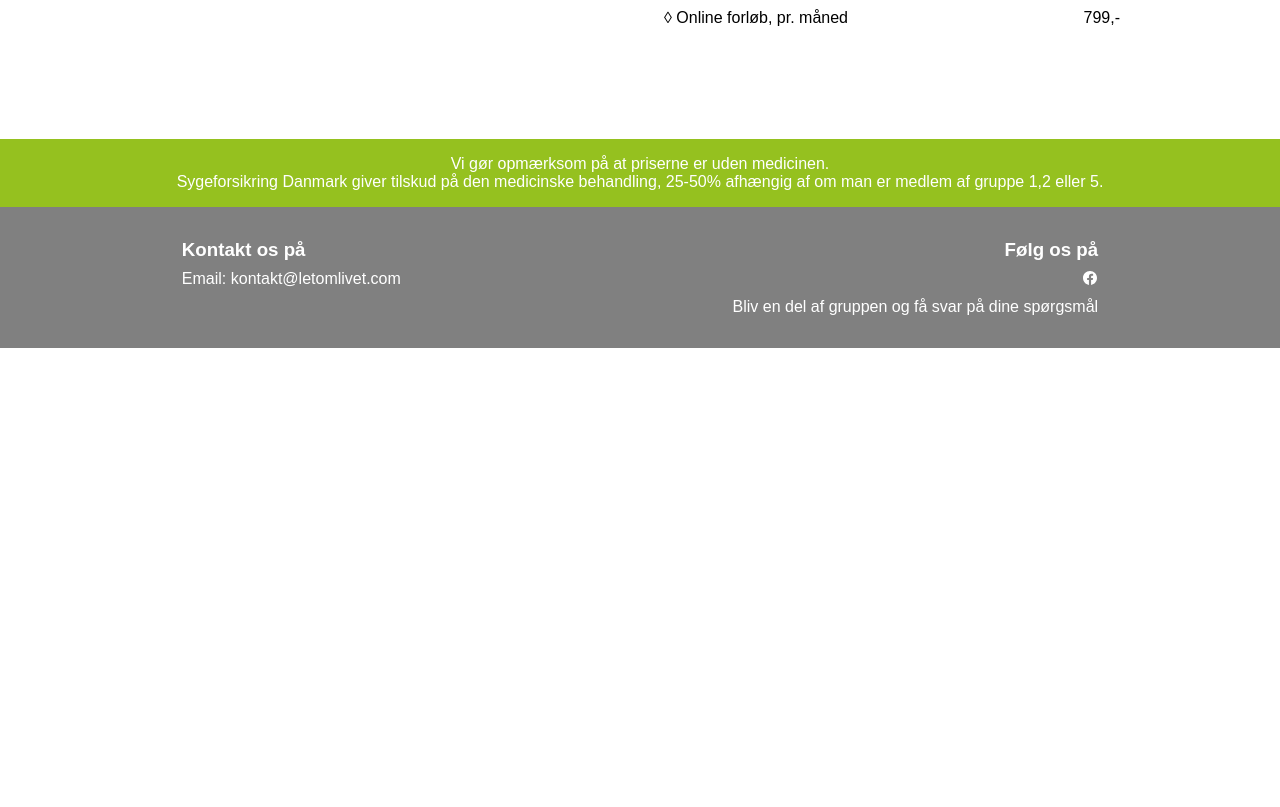
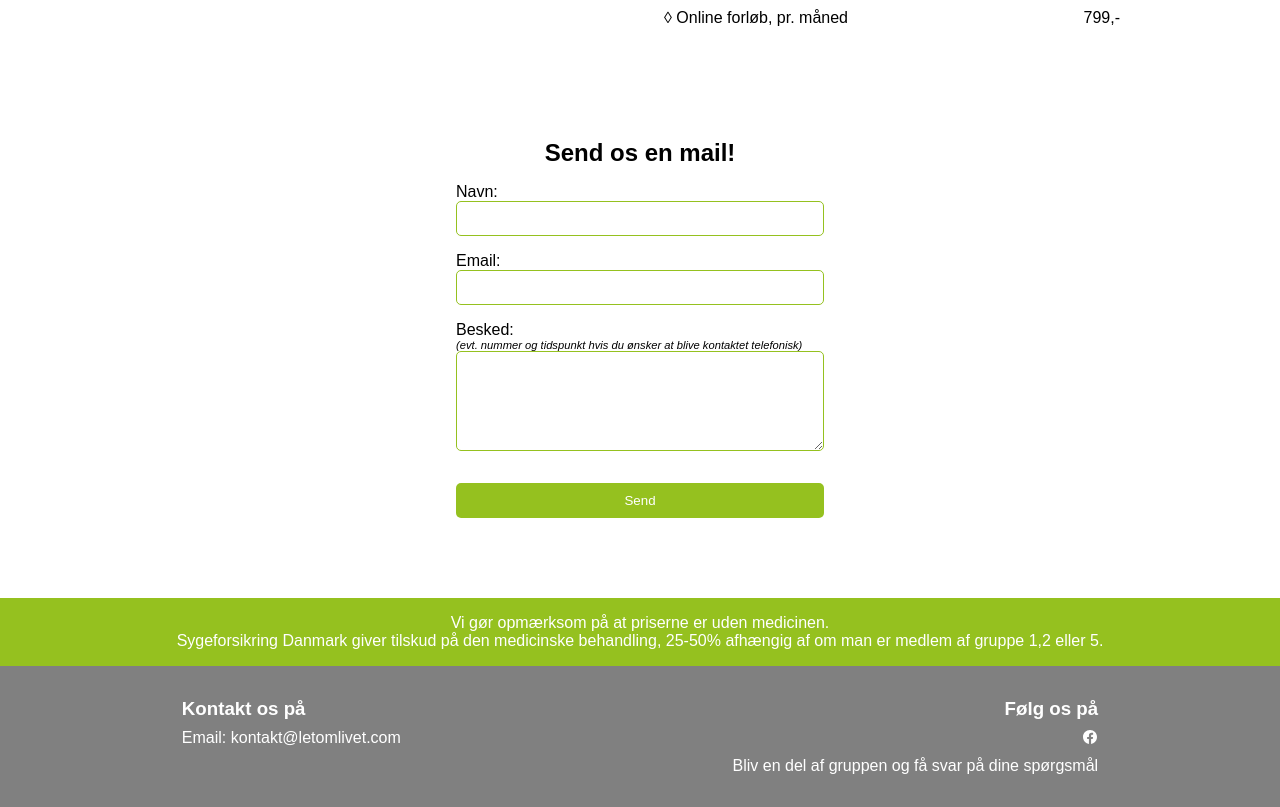
Before and after one commit to AstridWest/letomlivet, a React (Create React App) app: page /Priser in a window 1280 px wide. Shown: the part 1040-1847 px from the top of the page. Before the commit the page ends 1388 px from the top, so only its background shows below. Built offline with nearby package versions, Linux system fonts and the light colour scheme; a web font is replaced by a local one.

Commit message:
siden har fået tilføjet kontankt og er næsten færdig

```diff
--- a/package.json
+++ b/package.json
@@ -3,6 +3,7 @@
   "version": "0.1.0",
   "private": true,
   "dependencies": {
+    "@emailjs/browser": "^3.10.0",
     "@emotion/react": "^11.10.5",
     "@testing-library/jest-dom": "^5.16.5",
     "@testing-library/react": "^13.4.0",
--- /dev/null
+++ b/src/components/ContactUs.js
@@ -0,0 +1,100 @@
+import React, { useRef } from 'react';
+import emailjs from '@emailjs/browser';
+
+/** @jsxImportSource @emotion/react */
+import { css } from '@emotion/react';
+
+export const ContactUs = () => {
+
+  const style = css`
+    display: flex;
+    align-items: flex-start;
+    flex-direction: column;
+    width: 100%;
+    font-size: 16px;
+
+    & input {
+      width: 100%;
+      height: 35px;
+      padding:7px;
+      outline: none;
+      border-radius: 5px;
+      border: 1px solid #95c11f;
+
+      &:focus {
+        border: 2px solid lightgrey;
+      }
+    }
+
+    & textarea {
+      max-width: 100%;
+      min-width: 100%;
+      width: 100%;
+      max-height: 100px;
+      min-height: 100px;
+      padding:7px;
+      outline:none;
+      border-radius: 5px;
+      border: 1px solid #95c11f;
+
+      &:focus {
+        border: 2px solid lightgrey;
+      }
+    }
+
+    & label {
+      margin-top: 1rem;
+    }
+
+    & input[type="submit"] {
+      margin-top: 2rem;
+      cursor: pointer;
+      background-color: #95c11f;
+      color:white;
+      border:none;
+    }
+
+    & p {
+      font-size: 0.7em;
+      font-style: italic;
+    }
+  `
+
+  const form = useRef();
+
+  const sendEmail = (e) => {
+    e.preventDefault();
+
+    emailjs.sendForm(
+            'service_5dl3n0r',
+            'template_2f8huwr',
+            form.current,
+            'eNphIfYkkzqgEpngE'
+        )
+      .then((result) => {
+          e.target.reset();
+          alert("Din mail er blevet sendt og vi vender tilbage snarest.");
+      }, (error) => {
+          console.log(error.text);
+
+      });
+  };
+
+  return (
+    <form css={style} ref={form} onSubmit={sendEmail}>
+
+        <label>Navn:</label>
+        <input type="text" name="user_name" required />
+
+        <label>Email:</label>
+        <input type="email" name="user_email" required />
+
+        <label>Besked:</label>
+          <p>(evt. nummer og tidspunkt hvis du ønsker at blive kontaktet telefonisk)</p>
+        <textarea name="message" required />
+
+      <input className='submit' type="submit" value="Send" />
+
+    </form>
+  );
+};
--- a/src/views/Priser.js
+++ b/src/views/Priser.js
@@ -1,5 +1,6 @@
 /** @jsxImportSource @emotion/react */
 import { css } from '@emotion/react';
+import { ContactUs } from '../components/ContactUs';
 
 import Divider from "../components/Divider";
 
@@ -38,9 +39,18 @@ const Priser = () => {
             }
         }
 
-        & .gørsomjegsiger{
+        & .titler{
             padding-bottom: 0.5em;
         }
+
+    & .mail {
+        max-width: 400px;
+        display: flex;
+        flex-direction: column;
+        align-items: center;
+        margin: 0 auto;
+        padding: 0 1em 5em;
+    }
 
 @media only screen and (max-width: 500px) {
     .info {
@@ -70,7 +80,7 @@ const Priser = () => {
                         <li><p>◊ Medicinsk forløb, pr. måned</p> <p>249,-</p> </li>
                     </ul>
                     <ul>
-                        <p className='gørsomjegsiger'>Medicinsk forløb med personligt træning ved fremmøde, pr. måned</p>
+                        <p className='titler'>Medicinsk forløb med personligt træning ved fremmøde, pr. måned</p>
                         <li><p>◊ 1 træning om ugen</p><p>2.699,-</p></li>
                         <li><p>◊ 2 træninger om ugen (Anbefalet)</p><p>4.199,-</p></li>
                         <li><p>◊ 3 træning om ugen</p><p>5.999,-</p></li>
@@ -79,7 +89,7 @@ const Priser = () => {
                         <li><p>◊ Medicinsk behandling med online forløb, pr. måned</p><p>999,-</p></li>
                     </ul>
                     <ul>
-                        <p className='gørsomjegsiger'>Personligt træningsforløb med fremmøde, pr. måned</p>
+                        <p className='titler'>Personligt træningsforløb med fremmøde, pr. måned</p>
                         <li><p>◊ 1 træning om ugen</p><p>2.499,-</p></li>
                         <li><p>◊ 2 træninger om ugen</p><p>3.999,-</p></li>
                         <li><p>◊ 3 træning om ugen</p><p>5.799,-</p></li>
@@ -90,6 +100,12 @@ const Priser = () => {
                 </div>
             </div>
 
+            <div className='mail'>
+                <h2>Send os en mail!</h2>
+                <ContactUs />
+            </div>
+
+
                 <Divider text="Vi gør opmærksom på at priserne er uden medicinen." list="Sygeforsikring Danmark giver tilskud på den medicinske behandling, 25-50% afhængig af om man er medlem af gruppe 1,2 eller 5." />
             </div>
      );
--- a/src/views/Træning.js
+++ b/src/views/Træning.js
@@ -44,7 +44,7 @@ const Træning = () => {
         gap:0;
     }
 
-    .test {
+    .reverse {
         flex-direction: column-reverse;
     }
 
@@ -69,7 +69,7 @@ const Træning = () => {
 
             </div>
 
-            <div className='info'>
+            <div className='info reverse'>
                 <div className='text'>
                     <h4>Vægttabsforløb</h4>
                     <p>Hos Let om Livet tilbyder vi træningsforløb med fokus på vægttab. Disse  forløb kan naturligvis kombineres med medicinsk forløb med Wegovy som supplement.</p>
@@ -101,7 +101,7 @@ const Træning = () => {
 
             </div>
 
-            <div className='info'>
+            <div className='info reverse'>
                 <div className='text'>
                     <h4>Onlineforløb:</h4>
                     <p>Et online forløb indledes ved en virtuel samtale. Dialogen tager afsæt i dig, din situation, behov og målsætning. I samarbejde med dig får du lagt et træningsprogram, hvad enten du er til træning i center, det fri, hjemmetræning eller noget helt fjerde, finder vi vejen som passer bedst til dig. Under forløbet holder vi løbende kontakt.
--- a/src/views/Vægttab.js
+++ b/src/views/Vægttab.js
@@ -70,7 +70,7 @@ const Vægttab = () => {
         gap:0;
     }
 
-    .test {
+    .reverse{
         flex-direction: column-reverse;
     }
 
@@ -101,7 +101,7 @@ const Vægttab = () => {
 
             </div>
 
-            <div className='info test'>
+            <div className='info reverse'>
                 <div className='text'>
                     <h4>Wegovy er et kunstigt fremstillet tarmhormon, som kan udløse vægttab ved følgende mekanismer i kroppen:</h4>
                     <ul>
```
Also changed, not shown: 1 other file (tests, documents, lock files or other folders).
